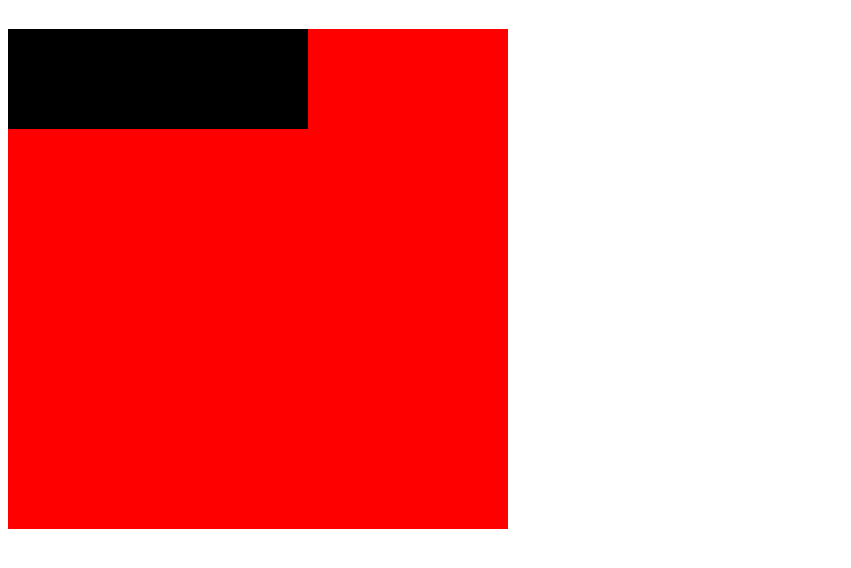
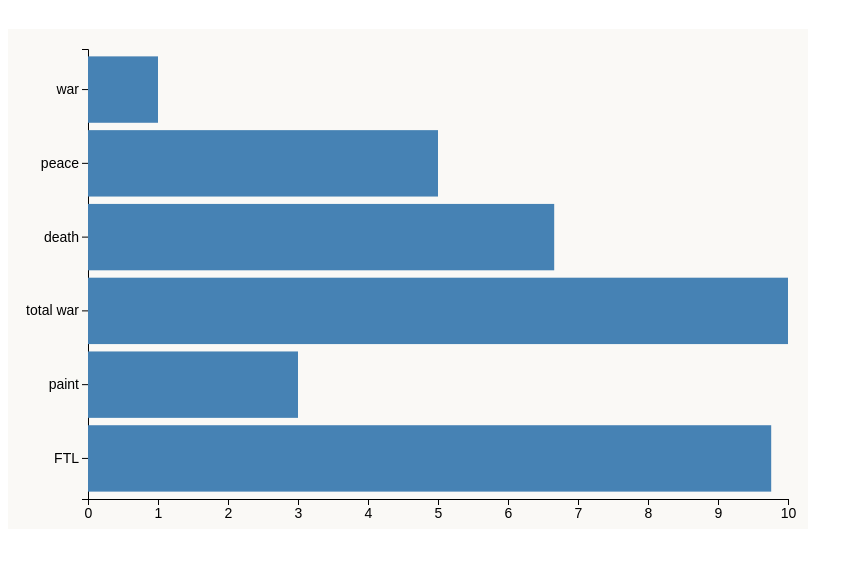
Before and after one commit to harryoconnor/bar_test, a plain HTML site: page index.html in a window 1280 px wide. Shown: the part 200-768 px from the top of the page, without its empty margins (0-851 px from the left). Drawn offline with nearby package versions, Linux system fonts and the light colour scheme.

Commit message:
finished bar chart

```diff
--- a/data/data.csv
+++ b/data/data.csv
@@ -1,6 +1,7 @@
 Game,Score
-war,10
+war,1
 peace,5
 death,6.66
 total war,10
 paint,3
+FTL,9.76
--- a/index.html
+++ b/index.html
@@ -10,7 +10,7 @@
   <body>
     <h1>This is a Heading</h1>
     <p>This is a paragraph</p>
-    <svg width = "500" height ="500">
+    <svg width = "800" height ="500">
     </svg>
     </ul>
   </body>
--- a/script.js
+++ b/script.js
@@ -2,26 +2,62 @@
 
 const svg = d3.select('svg')
 
-svg.style('background-color', 'red')
+svg.style('background-color', '#FAF9F6')
 
 const render = data => {
-    const scale = d3.scaleLinear()
-        .domain([0, d3.max(data, d => d.Score)])
-        .range([0,300]);
+    const x_value = d => d.Score;
+    const y_value = d => d.Game
+    width = parseInt(svg.style("width"));
+    height = parseInt(svg.style("height"));
 
-    console.log(scale.domain())
+    const margin = {
+        top:20,
+        right:20,
+        bottom:30,
+        left:80
+    }
 
-    svg.selectAll('rect').data(data)
+    const inner_width = width - margin.right - margin.left
+    const inner_height = height - margin.top - margin.bottom
+
+    const x_scale = d3.scaleLinear()
+        .domain([0, d3.max(data, x_value)])
+        .range([0,inner_width]);
+
+
+    const y_scale = d3.scaleBand()
+    .domain(data.map(y_value))
+    .range([0,inner_height])
+    .padding(0.1)
+
+
+    console.log(y_scale.domain())
+    //${margin.left}
+
+
+    const bar_chart_group = svg.append('g')
+        .attr('transform', `translate(${margin.left},${margin.right})`)
+
+
+    bar_chart_group.append('g').call(d3.axisLeft(y_scale))
+
+    bar_chart_group.append('g').call(d3.axisBottom(x_scale))
+        .attr('transform', `translate(0,${inner_height})` );
+
+    bar_chart_group.selectAll('rect').data(data)
         .enter().append('rect')
-        .attr('width', d=>scale(d.Score))
-        .attr('height',100)
+        .attr('y',d =>y_scale(y_value(d)))
+        .attr('width', d=>x_scale(x_value(d)))
+        .attr('height',y_scale.bandwidth())
 }
 
-d3.csv('data/data.csv').then(data =>{
+process_data = data =>{
     data.forEach(d=>{
-        console.log(d)
         d.Score = +d.Score;
     });
     console.log(data)
     render(data)
-})
+}
+
+
+d3.csv('data/data.csv').then(process_data)
--- a/styles.css
+++ b/styles.css
@@ -3,3 +3,11 @@
 body {
     font-size: 2em
 }
+
+rect {
+    fill:steelblue
+}
+
+text {
+    font-size: 1.4em
+}
```
